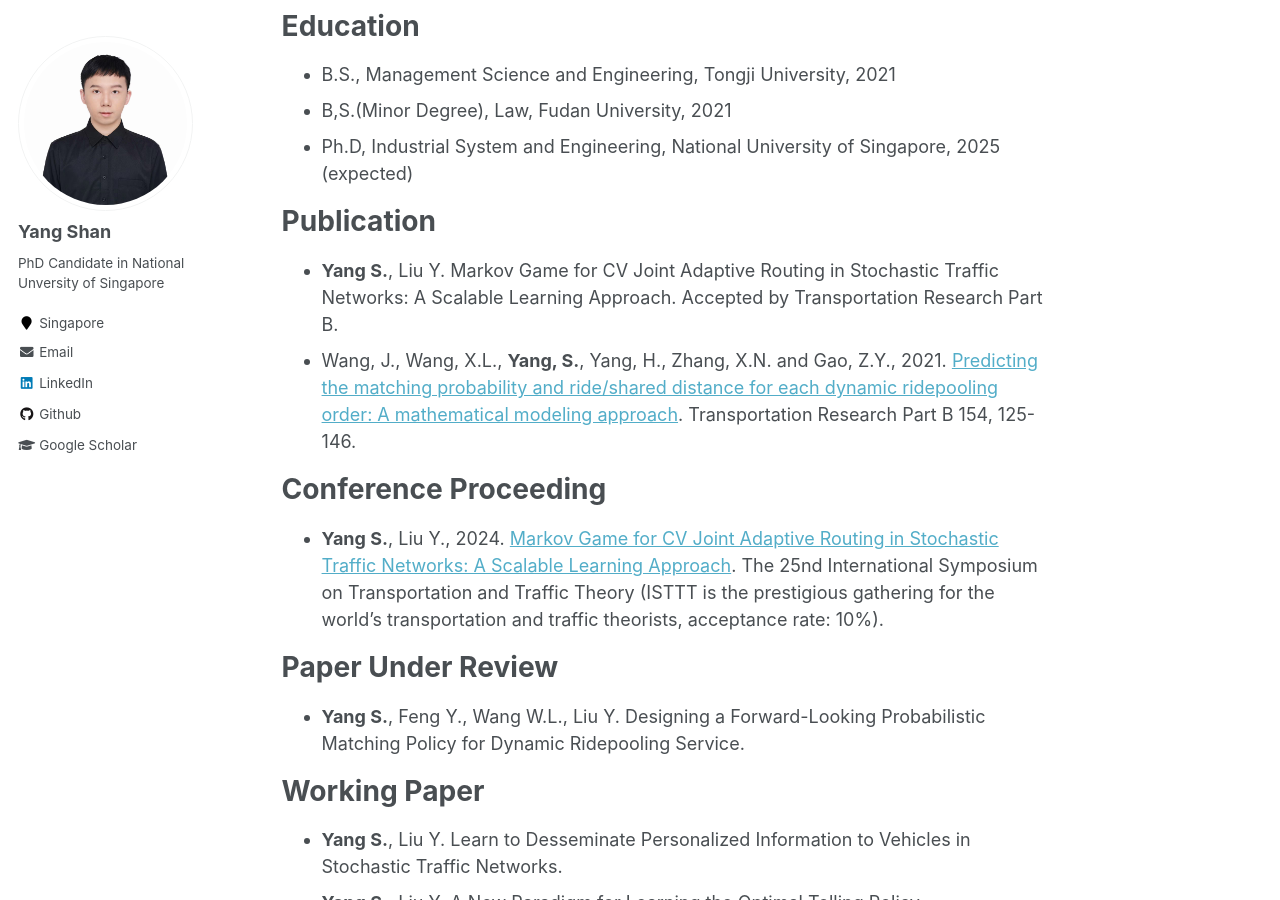
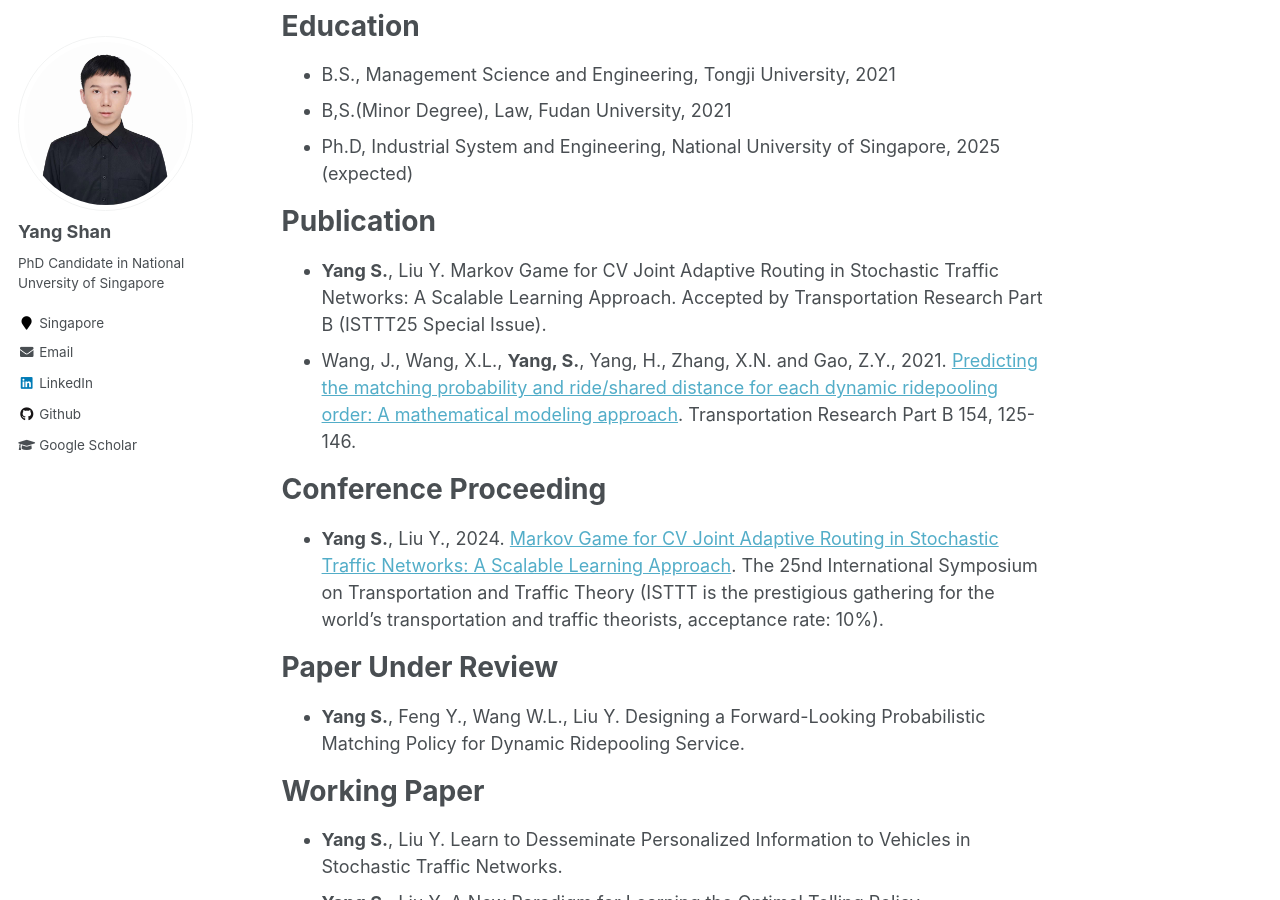
Before and after one commit to seanys/seanys.github.io, a Jekyll site: the page built from _pages/about.md, in a window 1280 px wide and 900 px high, scrolled down 309 px. Built offline with Jekyll 4.4.1, drawn with Linux system fonts in a browser that asks for light colours.

Commit message:
Update about.md

```diff
--- a/_pages/about.md
+++ b/_pages/about.md
@@ -18,7 +18,7 @@ Education
 
 Publication
 ======
-* **Yang S.**, Liu Y. Markov Game for CV Joint Adaptive Routing in Stochastic Traffic Networks: A Scalable Learning Approach. Accepted by Transportation Research Part B.
+* **Yang S.**, Liu Y. Markov Game for CV Joint Adaptive Routing in Stochastic Traffic Networks: A Scalable Learning Approach. Accepted by Transportation Research Part B (ISTTT25 Special Issue).
 * Wang, J., Wang, X.L., **Yang, S.**, Yang, H., Zhang, X.N. and Gao, Z.Y., 2021. [Predicting the matching probability and ride/shared distance for each dynamic ridepooling order: A mathematical modeling approach](https://www.sciencedirect.com/science/article/pii/S0191261521001880). Transportation Research Part B 154, 125-146.
 
 Conference Proceeding
```
